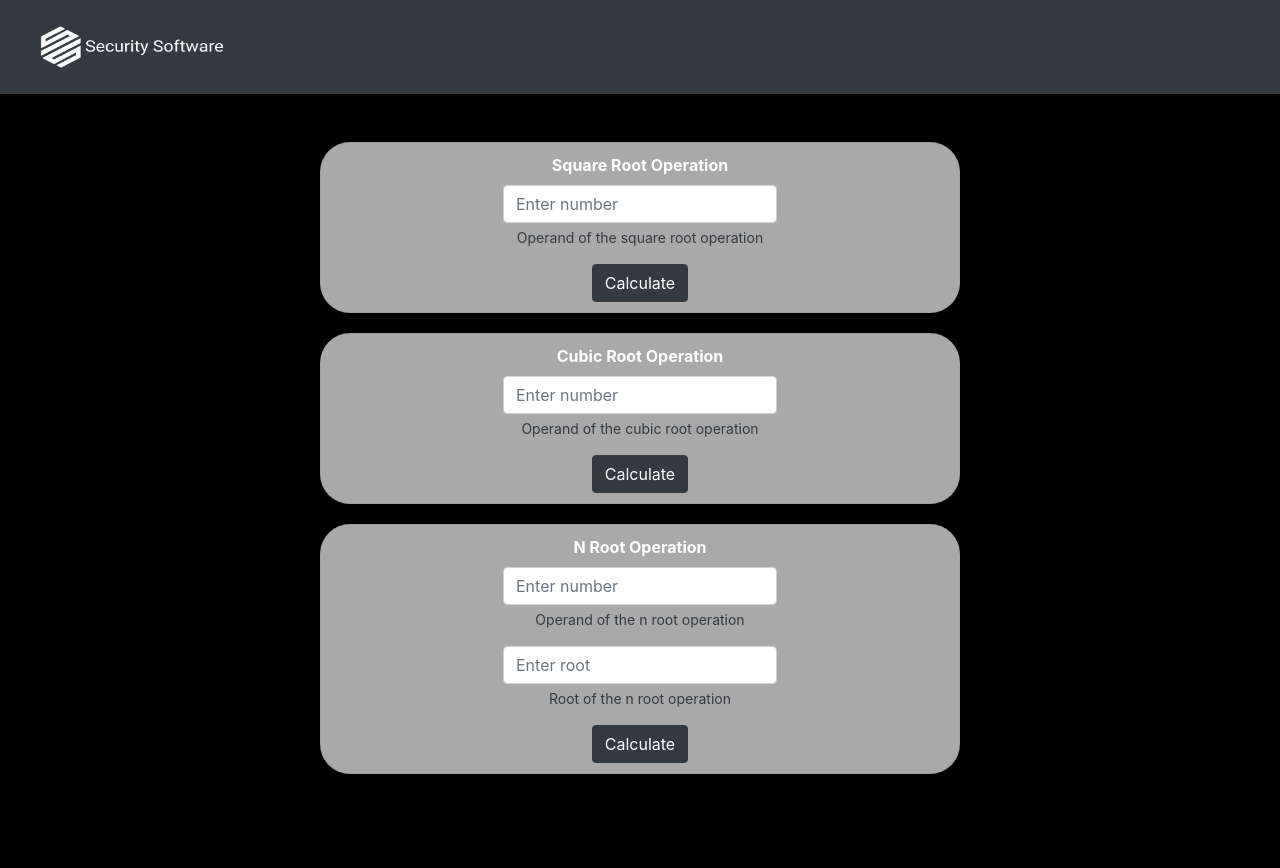
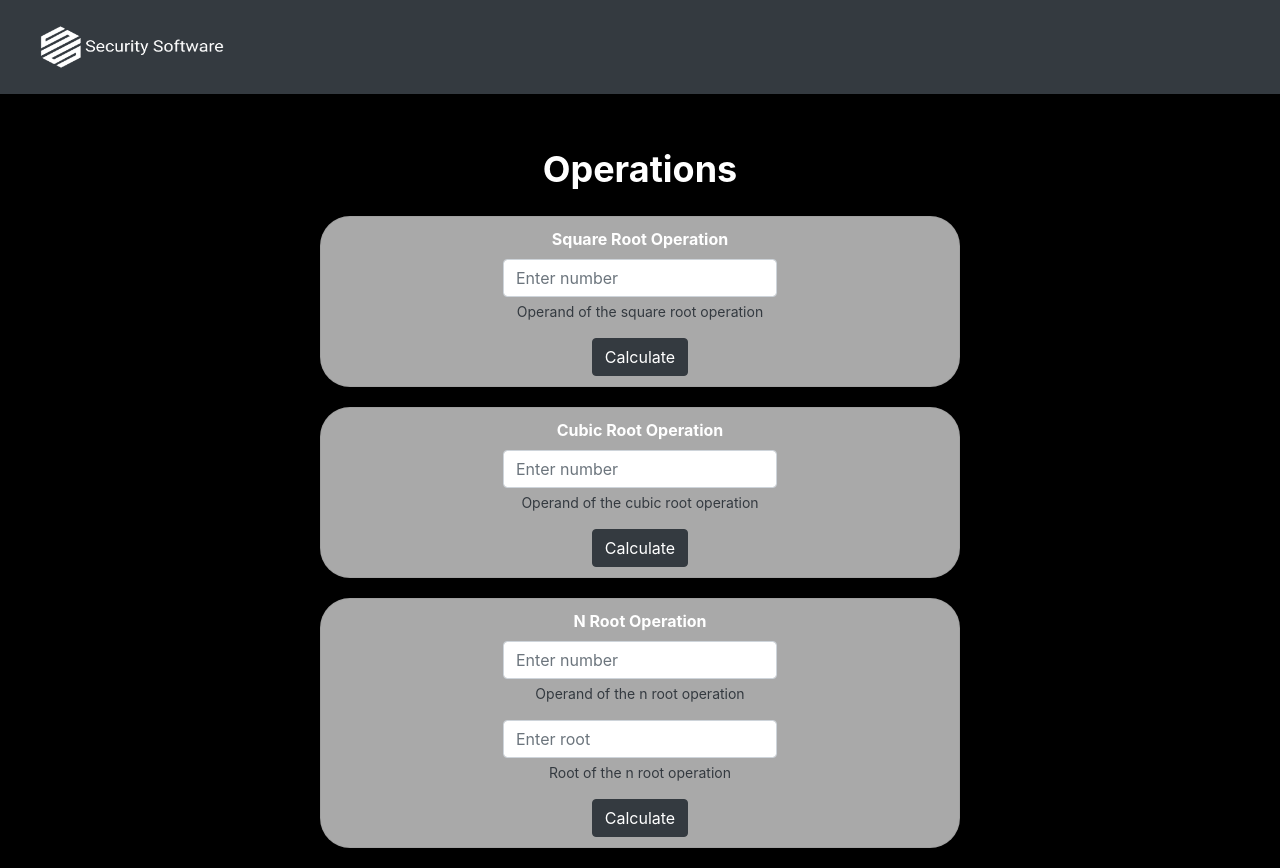
Before and after one commit to AndreMoutas/SSIN, a React (Create React App) app in the folder client_interface/: page /operations in a window 1280 px wide. Before the commit the page ends 800 px from the top, so only its background shows below. Built offline with nearby package versions, Linux system fonts and the light colour scheme; no server answers.

Commit message:
Added AppScreen component
Co-Authored-By: AndreMoutas <47751865+AndreMoutas@users.noreply.github.com>

```diff
--- /dev/null
+++ b/client_interface/src/components/AppScreen.js
@@ -0,0 +1,20 @@
+function AppScreen(props) {
+    return (
+        <>
+            <p style={styles.title}>{props.title}</p>
+            {props.children}
+        </>
+    );
+}
+
+const styles = {
+    title: {
+        fontSize: 36,
+        color: 'white',
+        fontWeight: 'bold',
+        display: 'flex',
+        justifyContent: 'center',
+    }
+}
+
+export default AppScreen;
--- a/client_interface/src/components/MyMessages.js
+++ b/client_interface/src/components/MyMessages.js
@@ -1,5 +1,6 @@
 import React, { useState, Text } from "react";
 import { Button, Form, Row, Card } from 'react-bootstrap';
+import AppScreen from "./AppScreen";
 
 function MyMessages() {
 
@@ -33,8 +34,7 @@ function MyMessages() {
     }
 
     return (
-        <>
-            <p style={styles.pageTitle}>My Messages</p>
+            <AppScreen title="My Messages">
                 <div style={styles.div}>
                     <Card style={styles.card}>
                         <Card.Body>
@@ -67,7 +67,7 @@ function MyMessages() {
                         </Card.Body>
                     </Card>
                 </div>
-        </>
+            </AppScreen>
     );
 }
 
@@ -81,7 +81,7 @@ const styles = {
         paddingLeft: '50px',
         paddingRight: '50px',
         paddingBottom: '30px',
-        marginTop: '100px',
+        marginTop: '75px',
     },
     label: {
         color: 'white'
--- a/client_interface/src/components/Operations.js
+++ b/client_interface/src/components/Operations.js
@@ -3,6 +3,7 @@ import React, { Component } from "react";
 import { Button, Form, Row } from 'react-bootstrap';
 
 import 'bootstrap/dist/css/bootstrap.min.css';
+import AppScreen from "./AppScreen";
 
 class Operations extends Component {
     constructor(props) {
@@ -61,6 +62,7 @@ class Operations extends Component {
 
     render() {
         return (
+            <AppScreen title="Operations">
                 <div className="App" style={styles.div}>
                     <Row style={styles.row}>
                         <Form>
@@ -121,6 +123,7 @@ class Operations extends Component {
                         </Form>
                     </Row>
                 </div>
+            </AppScreen>
         );
     }
 }
--- a/client_interface/src/components/SendMessage.js
+++ b/client_interface/src/components/SendMessage.js
@@ -1,5 +1,6 @@
 import React, { useState } from "react";
 import { Button, Form, Row } from 'react-bootstrap';
+import AppScreen from "./AppScreen";
 
 function SendMessage() {
 
@@ -33,6 +34,7 @@ function SendMessage() {
     }
 
     return (
+        <AppScreen title="Send Message">
             <div style={styles.div}>
                 <Form>
                     <Form.Group controlId="receiver">
@@ -54,6 +56,7 @@ function SendMessage() {
                     </Row>
                 </Form>
             </div>
+        </AppScreen>
     );
 }
 
@@ -65,7 +68,7 @@ const styles = {
         width: '50%',
         margin: 'auto',
         padding: '25px',
-        marginTop: '100px',
+        marginTop: '75px',
     },
     label: {
         color: 'white'
```
Lines whose indentation alone changed are shown as unchanged.
